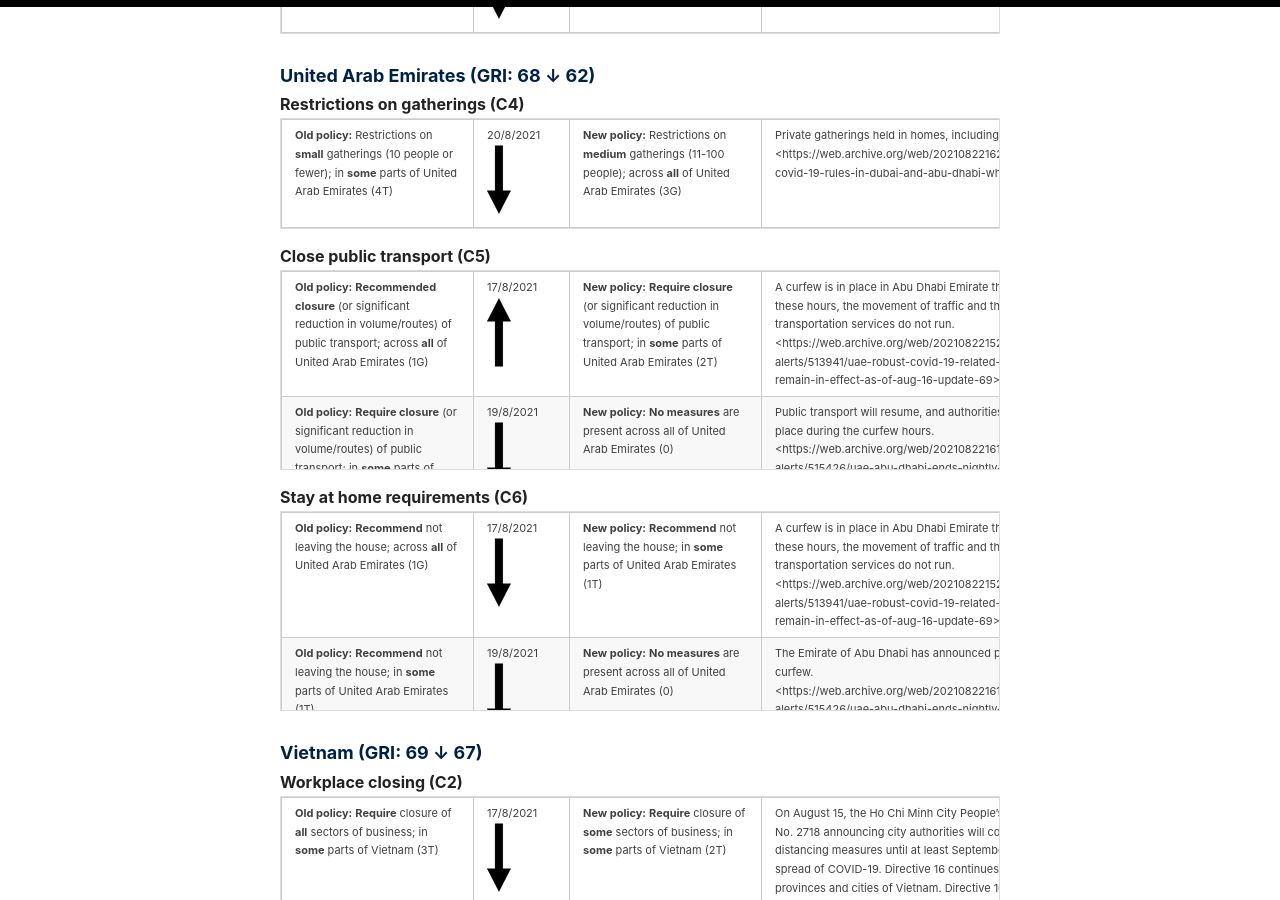
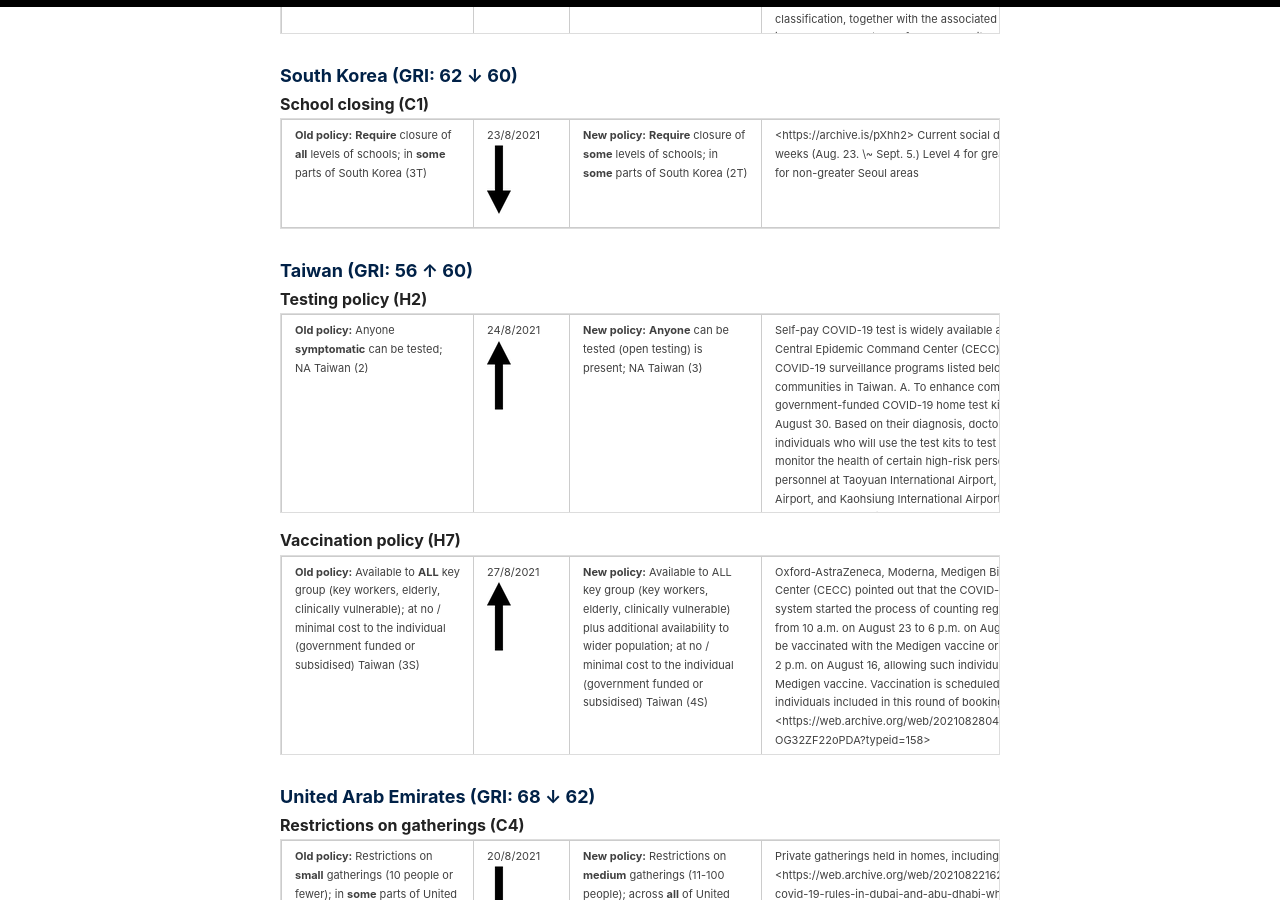
Before and after one commit to OxCGRT/oxcgrt.github.io, a Jekyll site: the page built from _pages/recent-changes.md, in a window 1280 px wide and 900 px high, scrolled down 12926 px. Built offline with Jekyll 4.4.1, drawn with Linux system fonts in a browser that asks for light colours; some of the changed text lies outside the part shown.

Commit message:
Automated run of latest changes

```diff
--- a/_pages/recent-changes.md
+++ b/_pages/recent-changes.md
@@ -45,6 +45,7 @@ publication](https://doi.org/10.1038/s41562-021-01079-8).
 </div><div><a href="#ecuador-gri-68--71">Ecuador (GRI: 68 ↑ 71)</a>
 </div><div><a href="#eswatini-gri-61--62">Eswatini (GRI: 61 ↑ 62)</a>
 </div><div><a href="#finland-gri-53--54">Finland (GRI: 53 ↑ 54)</a>
+</div><div><a href="#france-gri-70--73">France (GRI: 70 ↑ 73)</a>
 </div><div><a href="#germany-gri-64--67">Germany (GRI: 64 ↑ 67)</a>
 </div><div><a href="#ghana-gri-38--45">Ghana (GRI: 38 ↑ 45)</a>
 </div><div><a href="#israel-gri-63--65">Israel (GRI: 63 ↑ 65)</a>
@@ -52,6 +53,7 @@ publication](https://doi.org/10.1038/s41562-021-01079-8).
 </div><div><a href="#nepal-gri-66--69">Nepal (GRI: 66 ↑ 69)</a>
 </div><div><a href="#new zealand-gri-40--90">New Zealand (GRI: 40 ↑ 90)</a>
 </div><div><a href="#poland-gri-41--47">Poland (GRI: 41 ↑ 47)</a>
+</div><div><a href="#taiwan-gri-56--60">Taiwan (GRI: 56 ↑ 60)</a>
 </div></div> <br/><h4>Overall decrease</h4><div class="contents"><div><a href="#bahamas-gri-68--65">Bahamas (GRI: 68 ↓ 65)</a>
 </div><div><a href="#congo-gri-47--29">Congo (GRI: 47 ↓ 29)</a>
 </div><div><a href="#ethiopia-gri-46--44">Ethiopia (GRI: 46 ↓ 44)</a>
@@ -1540,6 +1542,63 @@ Restrictions vary based on the region of the country, however, the
 strictest places have a maximum number of 10 for indoor gatherings.
 Archived:
 <https://web.archive.org/web/20210820135115/https://avi.fi/koronarajoitukset-selkokielella>
+
+</td>
+
+</tr>
+
+</tbody>
+
+</table>
+
+</div>
+
+</div>
+
+### France (GRI: 70 ↑ 73)
+
+#### Close public transport (C5)
+
+<div id="table-div">
+
+<div style="border: 1px solid #ddd; padding: 5px; overflow-x: scroll; width:100%; ">
+
+<table class="table" style="margin-left: auto; margin-right: auto;">
+
+<tbody>
+
+<tr>
+
+<td style="text-align:left;min-width: 2in; ">
+
+<b>Old policy:</b>
+
+<b>Recommended closure</b> (or significant reduction in volume/routes)
+of public transport; across <b>all</b> of France (1G)
+
+</td>
+
+<td style="text-align:left;min-width: 1in; color: grey80 !important;">
+
+22/8/2021
+<img src="../images/up-arrow.png">
+
+</td>
+
+<td style="text-align:left;min-width: 2in; ">
+
+<b>New policy:</b>
+
+<b>Require closure</b> (or significant reduction in volume/routes) of
+public transport; across <b>all</b> of France (2G)
+
+</td>
+
+<td style="text-align:left;min-width: 4in; ">
+
+“From early August, you will need a health pass for long-distance trips
+by plane, train and coach.” Source:
+<http://web.archive.org/web/20210820131059/https://www.gouvernement.fr/info-coronavirus/pass-sanitaire>
 
 </td>
 
@@ -3825,6 +3884,143 @@ non-greater Seoul areas
 
 </div>
 
+### Taiwan (GRI: 56 ↑ 60)
+
+#### Testing policy (H2)
+
+<div id="table-div">
+
+<div style="border: 1px solid #ddd; padding: 5px; overflow-x: scroll; width:100%; ">
+
+<table class="table" style="margin-left: auto; margin-right: auto;">
+
+<tbody>
+
+<tr>
+
+<td style="text-align:left;min-width: 2in; ">
+
+<b>Old policy:</b>
+
+Anyone <b>symptomatic</b> can be tested; NA Taiwan (2)
+
+</td>
+
+<td style="text-align:left;min-width: 1in; color: grey80 !important;">
+
+24/8/2021
+<img src="../images/up-arrow.png">
+
+</td>
+
+<td style="text-align:left;min-width: 2in; ">
+
+<b>New policy:</b>
+
+<b>Anyone</b> can be tested (open testing) is present; NA Taiwan (3)
+
+</td>
+
+<td style="text-align:left;min-width: 4in; ">
+
+Self-pay COVID-19 test is widely available at hospitals throughout
+Taiwan. On August 23, the Central Epidemic Command Center (CECC) pointed
+out that it has formulated strengthened COVID-19 surveillance programs
+listed below to reduce the risk of the Delta variant entering
+communities in Taiwan. A. To enhance community surveillance, the CECC
+will distribute government-funded COVID-19 home test kits to contracted
+clinics in cities and counties on August 30. Based on their diagnosis,
+doctors can provide the home test kits to high-risk individuals who will
+use the test kits to test themselves and report back their test result.
+B. To monitor the health of certain high-risk personnel at international
+airports, certain high-risk personnel at Taoyuan International Airport,
+Taipei Songshan Airport, Taichung International Airport, and Kaohsiung
+International Airport will be tested for COVID-19 using
+government-funded home test kits every seven days starting August 30. C.
+Expanding wastewater surveillance. D. Conducting surveys on the
+seroprevalence of SARS-CoV-2 antibodies among blood donors. E.
+Continuing surveillance on imported frozen foods and their packaging.
+<https://web.archive.org/web/20210828043629/https://www.cdc.gov.tw/En/Bulletin/Detail/8fleo-ogpnOqpMFcC_83jw?typeid=158>
+<https://web.archive.org/web/20210828043707/https://www.ait.org.tw/covid-19-information/>
+
+</td>
+
+</tr>
+
+</tbody>
+
+</table>
+
+</div>
+
+</div>
+
+#### Vaccination policy (H7)
+
+<div id="table-div">
+
+<div style="border: 1px solid #ddd; padding: 5px; overflow-x: scroll; width:100%; ">
+
+<table class="table" style="margin-left: auto; margin-right: auto;">
+
+<tbody>
+
+<tr>
+
+<td style="text-align:left;min-width: 2in; ">
+
+<b>Old policy:</b>
+
+Available to <b>ALL</b> key group (key workers, elderly, clinically
+vulnerable); at no / minimal cost to the individual (government funded
+or subsidised) Taiwan (3S)
+
+</td>
+
+<td style="text-align:left;min-width: 1in; color: grey80 !important;">
+
+27/8/2021
+<img src="../images/up-arrow.png">
+
+</td>
+
+<td style="text-align:left;min-width: 2in; ">
+
+<b>New policy:</b>
+
+Available to ALL key group (key workers, elderly, clinically vulnerable)
+plus additional availability to wider population; at no / minimal cost
+to the individual (government funded or subsidised) Taiwan (4S)
+
+</td>
+
+<td style="text-align:left;min-width: 4in; ">
+
+Oxford-AstraZeneca, Moderna, Medigen Biologics On August 21, the Central
+Epidemic Command Center (CECC) pointed out that the COVID-19 vaccination
+registration and appointment reservation system started the process of
+counting registrants at 12 p.m. on August 21, and the system will be
+open from 10 a.m. on August 23 to 6 p.m. on August 24 to people who
+newly registered their willingness to be vaccinated with the Medigen
+vaccine or edited and added the vaccine as a vaccine preference after 2
+p.m. on August 16, allowing such individuals to schedule appointments to
+get vaccinated with the Medigen vaccine. Vaccination is scheduled to
+take place between August 27 and August 29 for individuals included in
+this round of bookings.
+<https://web.archive.org/web/20210828042810/https://www.cdc.gov.tw/En/Bulletin/Detail/tMo5u53H3-OG32ZF22oPDA?typeid=158>
+
+</td>
+
+</tr>
+
+</tbody>
+
+</table>
+
+</div>
+
+</div>
+
 ### United Arab Emirates (GRI: 68 ↓ 62)
 
 #### Restrictions on gatherings (C4)
```
Also changed, not shown: images/changes-map.png.
